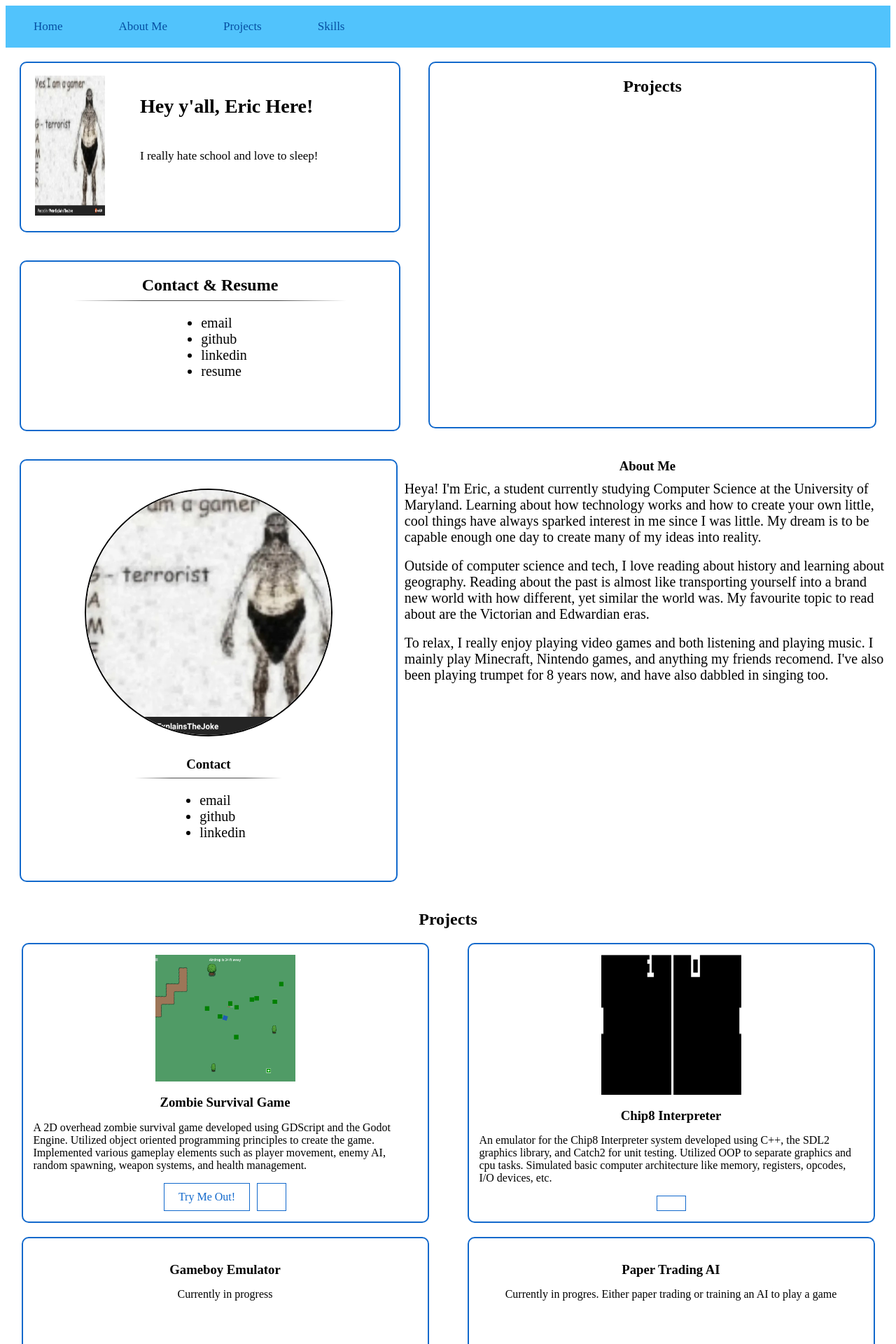
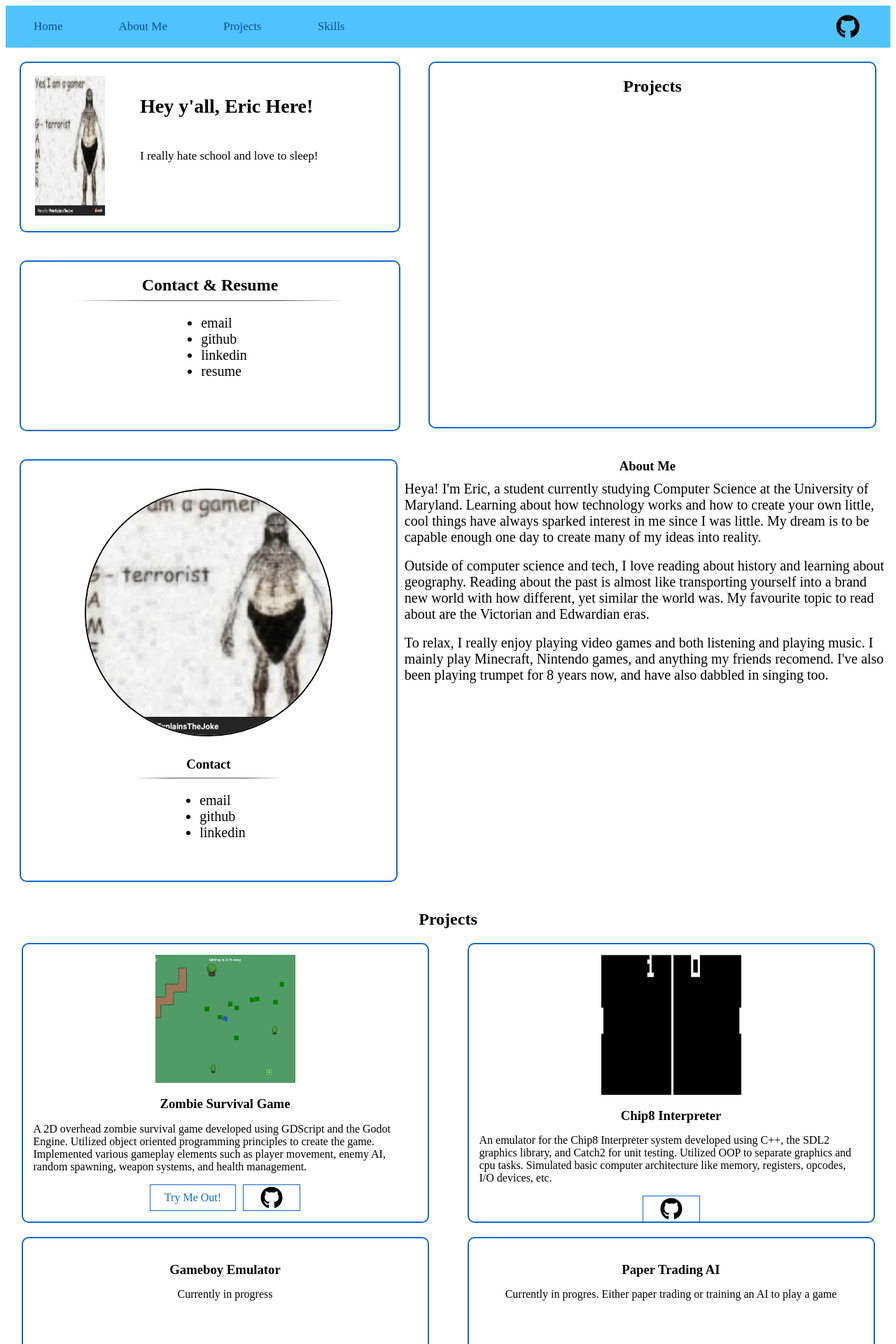
Before and after one commit to TEST-iz/personal-website, a React (Vite) app: page / in a window 1280 px wide. Shown: the top 1920 px of the page at 70% size. Built offline with nearby package versions, Linux system fonts and the light colour scheme.

Commit message:
fixed github logo on navbar

```diff
--- a/package.json
+++ b/package.json
@@ -10,6 +10,9 @@
     "preview": "vite preview"
   },
   "dependencies": {
+    "@fortawesome/fontawesome-svg-core": "^7.2.0",
+    "@fortawesome/free-brands-svg-icons": "^7.2.0",
+    "@fortawesome/react-fontawesome": "^3.3.1",
     "react": "^19.2.5",
     "react-dom": "^19.2.5"
   },
--- a/src/components/Navbar/Navbar.jsx
+++ b/src/components/Navbar/Navbar.jsx
@@ -1,4 +1,6 @@
 import './Navbar.css'
+import { FontAwesomeIcon } from '@fortawesome/react-fontawesome';
+import { faGithub } from '@fortawesome/free-brands-svg-icons';
 
 function Navbar() {
     return (
@@ -10,7 +12,7 @@
 
         <div class="other-links">
             <a href="https://github.com/TEST-iz" target="_blank" rel="noopener noreferrer" aria-label="GitHub">
-                <i class="fa-brands fa-github fa-2xl"></i>
+                <FontAwesomeIcon icon={faGithub} size="2xl" />
             </a>
         </div>
 
--- a/src/pages/projects.jsx
+++ b/src/pages/projects.jsx
@@ -1,6 +1,8 @@
 import styles from "./projects.module.css";
 import gameplay2 from "../assets/gameplay2.webp";
-import pong from "../assets/pong.webp"
+import pong from "../assets/pong.webp";
+import { FontAwesomeIcon } from '@fortawesome/react-fontawesome';
+import { faGithub } from '@fortawesome/free-brands-svg-icons';
 
 function Projects() {
     return (
@@ -23,7 +25,7 @@
                     <div className={styles.clickables}>
                         <a className={styles.button} href="https://test-iz.github.io/Zombie-Survival-Game/" target="_blank" rel="noopener noreferrer">Try Me Out!</a>
                         <a className={`${styles.button} ${styles.repo}`} href="https://github.com/TEST-iz/Zombie-Survival-Game" target="_blank" rel="noopener noreferrer" aria-label="GitHub">
-                            <i className="fa-brands fa-github fa-2xl"></i>
+                            <FontAwesomeIcon icon={faGithub} size="2xl" />
                         </a>
                     </div>
                 </div>
@@ -36,7 +38,7 @@
                     </p>
                     <div className={styles.clickables}>
                         <a className={`${styles.button} ${styles.repo}`} href="https://github.com/TEST-iz/chip8-interpreter" target="_blank" rel="noopener noreferrer" aria-label="GitHub">
-                            <i className="fa-brands fa-github fa-2xl"></i>
+                            <FontAwesomeIcon icon={faGithub} size="2xl" />
                         </a>
                     </div>
                 </div>
--- a/src/pages/projects.module.css
+++ b/src/pages/projects.module.css
@@ -44,8 +44,10 @@
 }
 
 .button {
-    display: inline-block;
-    padding: 10px 20px;
+    display: inline-flex;
+    align-items: center;
+    justify-content: center;
+    padding: 2px 20px;
     text-decoration: none;
     border: 1px solid rgb(18,105,204);
     color: rgb(18,105,204);
```
Also changed, not shown: 1 other file (tests, documents, lock files or other folders).
